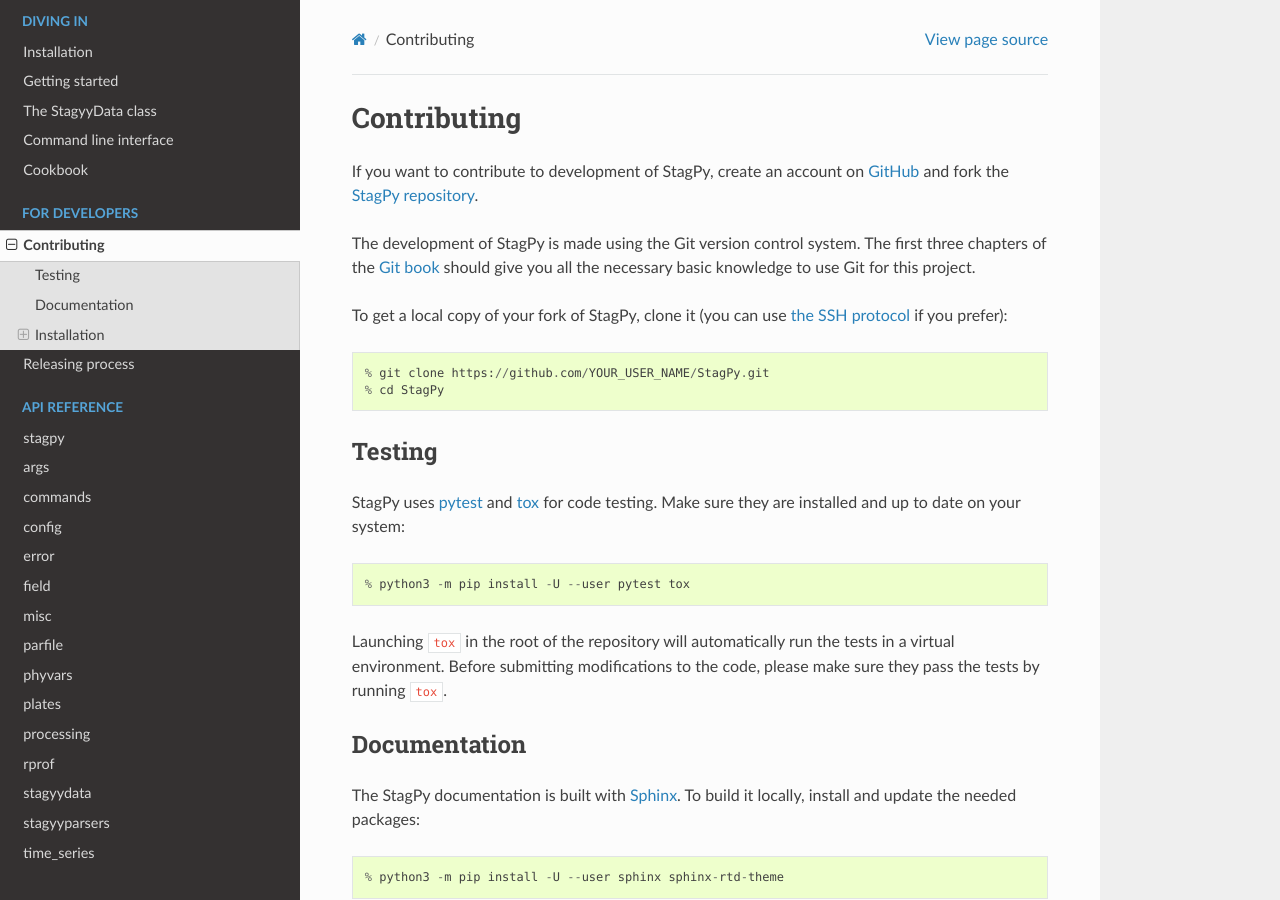
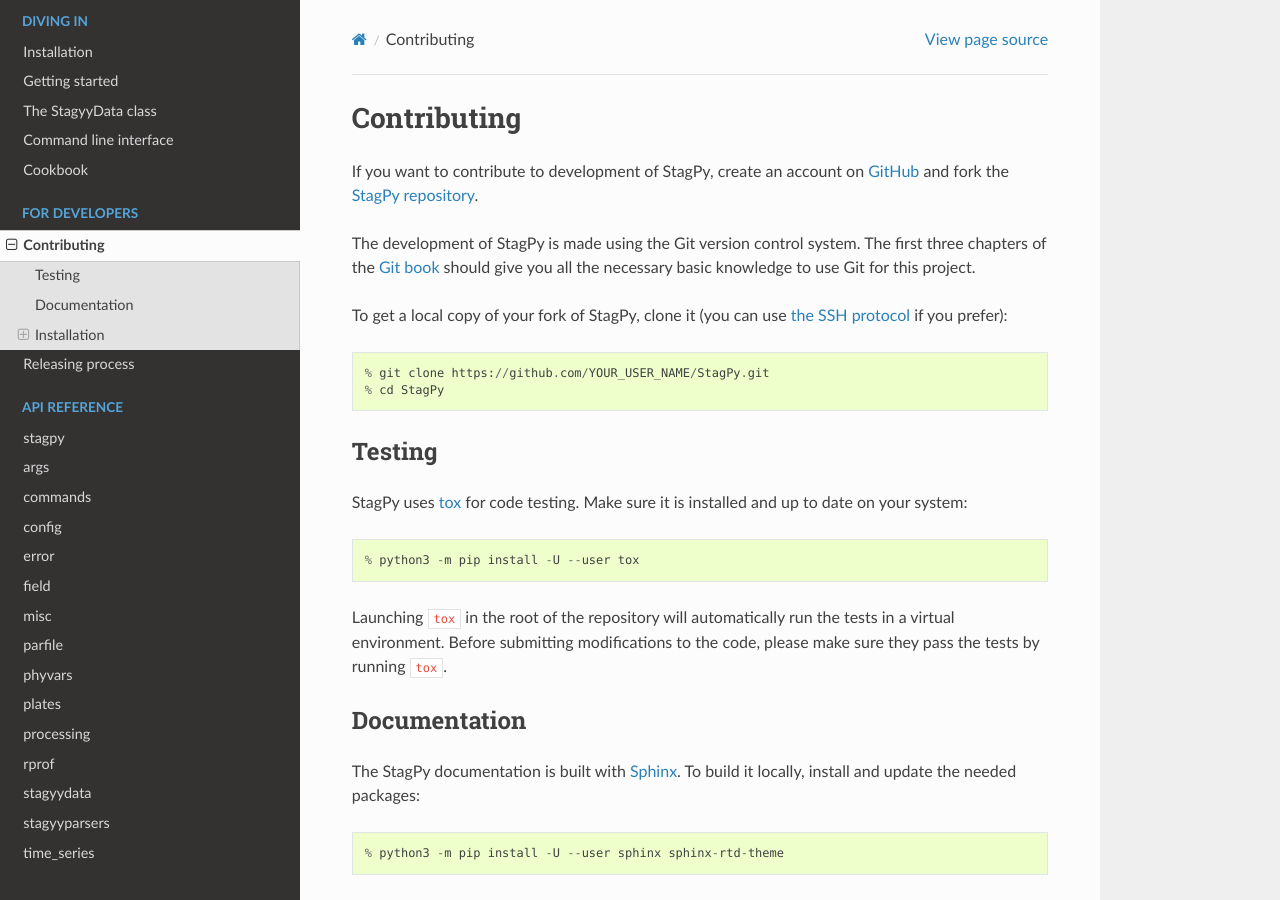
Before and after one commit to StagPython/StagPy, a Sphinx documentation site: the page built from docs/sources/developers.rst, in a window 1280 px wide and 900 px high. Built offline with Sphinx 7.4.7 and the Read the Docs theme 2.0.0, drawn with Linux system fonts in a browser that asks for light colours.

Commit message:
Simplify testing instructions

```diff
--- a/docs/sources/developers.rst
+++ b/docs/sources/developers.rst
@@ -24,12 +24,11 @@
 Testing
 -------
 
-StagPy uses pytest_ and tox_ for code testing. Make sure they are installed
-and up to date on your system::
+StagPy uses tox_ for code testing.  Make sure it is installed and up to date on
+your system::
 
-    % python3 -m pip install -U --user pytest tox
+    % python3 -m pip install -U --user tox
 
-.. _pytest: https://docs.pytest.org
 .. _tox: https://tox.readthedocs.io
 
 Launching ``tox`` in the root of the repository will automatically run the
```
